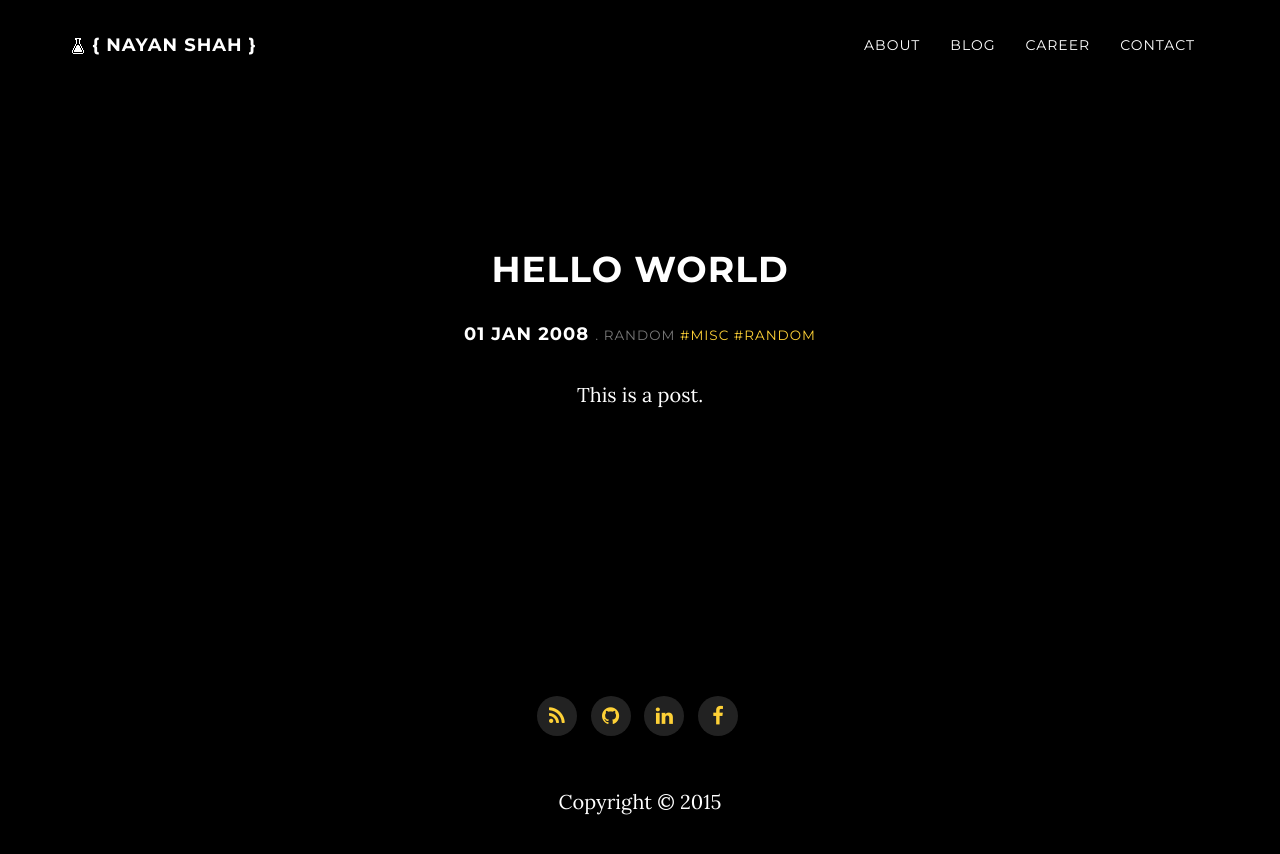
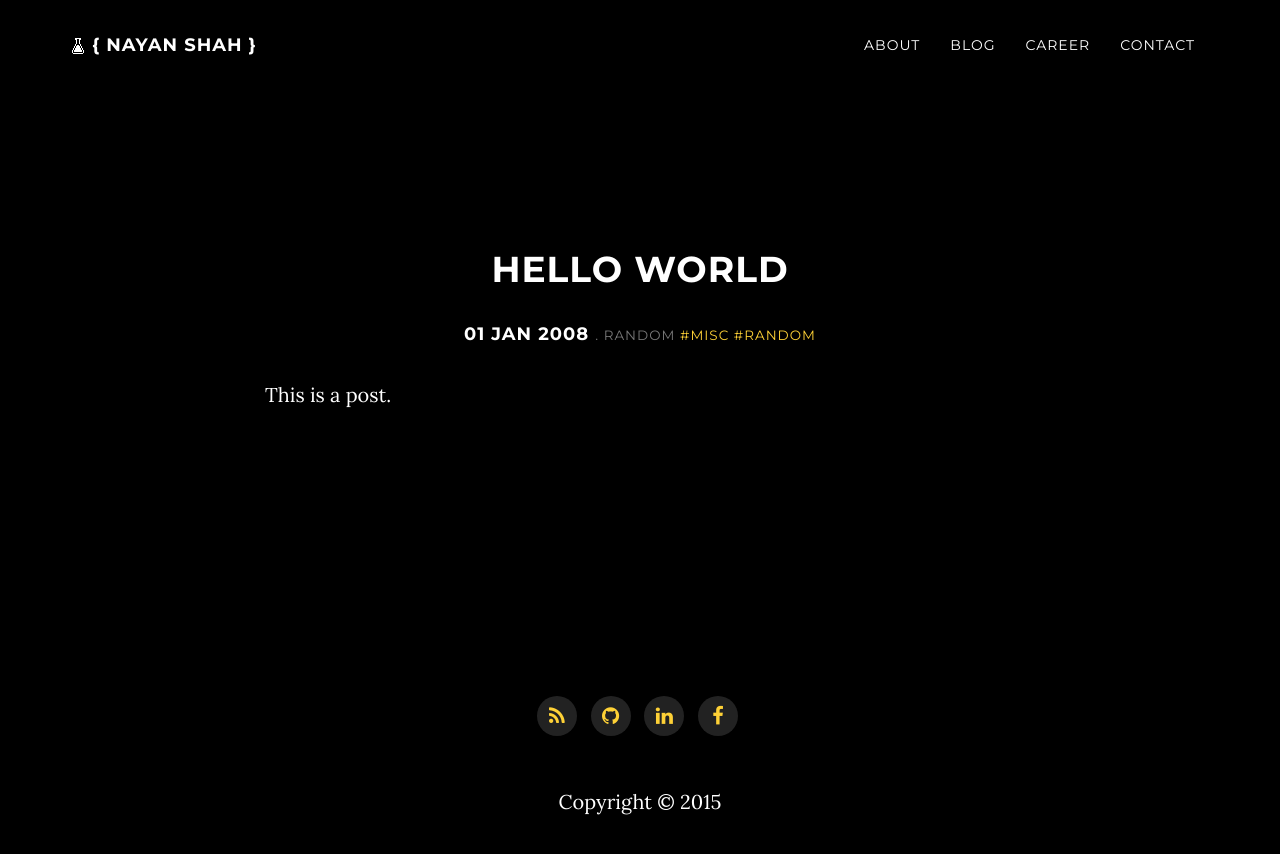
Before and after one commit to nayanshah/nayanshah.github.com, a Jekyll site: the page built from _posts/2008-01-01-hello-world.markdown, in a window 1280 px wide and 1060 px high. Shown: the top 854 px of the window. Built offline with Jekyll 4.4.1, drawn with Linux system fonts in a browser that asks for light colours; comment, search, counter and statistics services are not loaded.

Commit message:
Post body shouldn't be centered so aligning it left

```diff
--- a/_layouts/post.html
+++ b/_layouts/post.html
@@ -9,7 +9,7 @@
 
   <section id="{{ page.title }}" class="container content-section text-center">
     <div class="row">
-      <div class="col-lg-8 col-lg-offset-2">
+      <div class="col-lg-8 col-lg-offset-2 text-center">
 
         <h1><strong>{{ page.title }}</strong></h1>
         <h4><strong>{{ page.date | date_to_string }}</strong>
@@ -19,6 +19,10 @@
           {% endfor %}
           </small>
         </h4>
+      </div>
+    </div>
+    <div class="row">
+      <div class="col-lg-8 col-lg-offset-2 text-left">
 
         {{ page.content | markdownify }}
 
```
